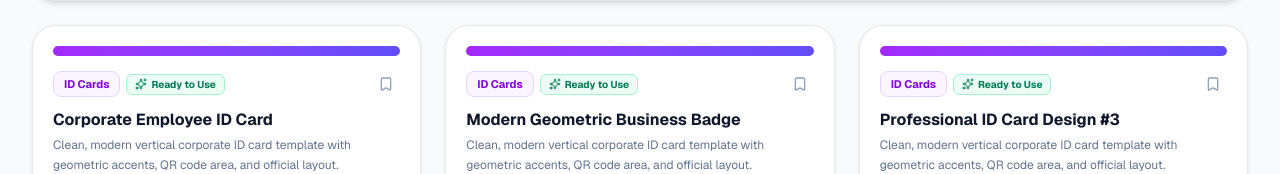
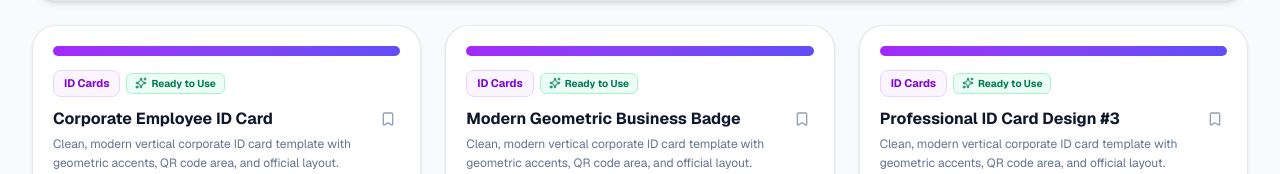
Before and after one commit to Ansar51214/ansar-tools, a Next.js app: page /tools/ai-prompts in a window 1280 px wide. Shown: the part 626-800 px from the top of the page. Built offline with nearby package versions, Linux system fonts and the light colour scheme; a web font is replaced by a local one.

Commit message:
Restore 12 legitimate Unsplash stock photo URLs and show favorite button on all prompt cards

```diff
--- a/src/app/tools/ai-prompts/page.tsx
+++ b/src/app/tools/ai-prompts/page.tsx
@@ -654,7 +654,6 @@ export default function AIPromptsGalleryPage() {
                               )}
                             </div>
 
-                            <div className="flex items-center gap-1">
                             {prompt.isCustom && (
                               <button
                                 onClick={(e) => handleDeleteCustomPrompt(prompt.id, e)}
@@ -664,18 +663,6 @@ export default function AIPromptsGalleryPage() {
                                 <Trash2 className="w-4 h-4" />
                               </button>
                             )}
-                              <button
-                                onClick={(e) => toggleFavorite(prompt.id, e)}
-                                className={`p-1.5 rounded-lg transition-colors ${
-                                  isFav
-                                    ? 'text-amber-500 bg-amber-50 hover:bg-amber-100'
-                                    : 'text-slate-400 hover:text-slate-600 hover:bg-slate-100'
-                                }`}
-                                title={isFav ? 'Remove from favorites' : 'Save to favorites'}
-                              >
-                                <Bookmark className={`w-4 h-4 ${isFav ? 'fill-amber-500' : ''}`} />
-                              </button>
-                            </div>
                           </div>
                         </>
                       )}
@@ -685,7 +672,6 @@ export default function AIPromptsGalleryPage() {
                         <h3 className="text-base font-bold text-slate-900 group-hover:text-fuchsia-600 transition-colors line-clamp-1">
                           {prompt.title}
                         </h3>
-                        {prompt.imageUrl && (
                         <button
                           onClick={(e) => toggleFavorite(prompt.id, e)}
                           className={`p-1 rounded-lg transition-colors flex-shrink-0 ${
@@ -697,7 +683,6 @@ export default function AIPromptsGalleryPage() {
                         >
                           <Bookmark className={`w-4 h-4 ${isFav ? 'fill-amber-500' : ''}`} />
                         </button>
-                        )}
                       </div>
 
                       <p className="text-xs text-slate-500 mb-3 line-clamp-2 leading-relaxed">
--- a/src/data/promptsData.ts
+++ b/src/data/promptsData.ts
@@ -1432,6 +1432,7 @@ Include essential clauses:
     description: 'Iconic flat geometric symbol with golden ratio balance, sleek typography, and scalable vector aesthetics on pure white background.',
     targetModels: ['Midjourney', 'Flux', 'DALL-E 3'],
     tags: ['Logo Design', 'Minimalist', 'Tech', 'SaaS', 'Vector', 'Flat Design'],
+    imageUrl: 'https://images.unsplash.com/photo-1618005182384-a83a8bd57fbe?w=600&auto=format&fit=crop&q=80',
     promptTemplate: `Minimalist modern vector logo design for [COMPANY_NAME], a [INDUSTRY_OR_NICHE] startup. The logo features a clean geometric icon representing [CORE_SYMBOLIC_CONCEPT], designed with mathematical golden ratio balance and sleek continuous lines. Color palette: [COLOR_PALETTE]. Flat vector graphic style, bold recognizable silhouette, Paul Rand and Dieter Rams aesthetic, isolated on a pure white background, no gradients, no photorealistic shading, clean typography below the icon reading "[COMPANY_NAME]", professional corporate branding --no realistic photo, mockup, 3d, shadows --ar 1:1 --v 6.1`,
     defaultVariables: {
       COMPANY_NAME: 'NexusAI',
@@ -1447,6 +1448,7 @@ Include essential clauses:
     description: 'Polished 3D gold or platinum metallic emblem with realistic bevels, specular reflections, and debossed texture on a matte black background.',
     targetModels: ['Midjourney', 'Flux', 'DALL-E 3'],
     tags: ['Logo Design', 'Luxury', '3D Metallic', 'Emblem', 'Gold Foil', 'Real Estate', 'Jewelry'],
+    imageUrl: 'https://images.unsplash.com/photo-1634017839464-5c339ebe3cb4?w=600&auto=format&fit=crop&q=80',
     promptTemplate: `High-end luxury 3D metallic logo emblem for [BRAND_NAME], an exclusive [LUXURY_INDUSTRY] brand. An ornate [CENTRAL_MOTIF] rendered in polished [METALLIC_FINISH] with subtle beveled chamfer edges, exquisite micro-reflections, and raytraced ambient lighting. The logo is debossed into a premium matte black textured linen card background. Clean elegant serif wordmark beneath reading "[BRAND_NAME]", 8K resolution, octane render style, ultra-premium corporate identity --ar 1:1 --v 6.1 --style raw`,
     defaultVariables: {
       BRAND_NAME: 'Aurelia Crown',
@@ -1462,6 +1464,7 @@ Include essential clauses:
     description: 'Sophisticated interlocking monogram initials with high-fashion luxury proportions inspired by Paris fashion houses.',
     targetModels: ['Midjourney', 'Flux', 'DALL-E 3'],
     tags: ['Logo Design', 'Monogram', 'Lettermark', 'Fashion', 'Typography', 'Minimalist'],
+    imageUrl: 'https://images.unsplash.com/photo-1607604276583-eef5d076aa5f?w=600&auto=format&fit=crop&q=80',
     promptTemplate: `Sophisticated interlocking monogram logo combining the letters "[INITIALS]" for [BRAND_NAME], a [BRAND_TYPE] brand. The letters intertwine with flawless geometric harmony, featuring hairline thin and bold contrast strokes in high-fashion editorial style (inspired by Yves Saint Laurent and Gucci). Minimalist monochrome aesthetic, rendered in [COLOR_ACCENT] on a solid [BACKGROUND_COLOR] backdrop. Razor-sharp vector vector lines, luxury symmetry, iconic fashion house lettermark --no clutter, no gradients --ar 1:1 --v 6.1`,
     defaultVariables: {
       INITIALS: 'VK',
@@ -1478,6 +1481,7 @@ Include essential clauses:
     description: 'Hand-crafted retro circular badge with curved typography, banner ribbons, established date, and artisan woodcut illustration.',
     targetModels: ['Midjourney', 'Flux', 'DALL-E 3'],
     tags: ['Logo Design', 'Vintage', 'Retro Badge', 'Coffee', 'Barber', 'Brewery', 'Hand-Drawn'],
+    imageUrl: 'https://images.unsplash.com/photo-1559825481-12a05cc00344?w=600&auto=format&fit=crop&q=80',
     promptTemplate: `Artisan vintage retro circular badge logo for "[BUSINESS_NAME]", an authentic [BUSINESS_TYPE] established in [ESTABLISHED_YEAR]. The emblem features a detailed hand-drawn [FOCAL_ILLUSTRATION] in traditional woodcut cross-hatch engraving style. Surrounding circular text arching over the top reads "[TOP_BANNER_TEXT]" and bottom ribbon banner reads "[ESTABLISHED_YEAR]". Earthy vintage color scheme: [COLOR_SCHEME]. Distressed texture, classic Americana slab-serif typography, screenprint aesthetic, isolated on an off-white aged paper background --ar 1:1 --v 6.1`,
     defaultVariables: {
       BUSINESS_NAME: 'Iron & Oak Roasters',
@@ -1494,6 +1498,7 @@ Include essential clauses:
     description: 'Futuristic continuous ribbon origami with flowing neon holographic gradients for AI, FinTech, and crypto platforms.',
     targetModels: ['Midjourney', 'Flux', 'DALL-E 3'],
     tags: ['Logo Design', 'Web3', 'AI', 'FinTech', 'Gradient', 'Futuristic', 'Crypto'],
+    imageUrl: 'https://images.unsplash.com/photo-1633167606207-d840b5070fc2?w=600&auto=format&fit=crop&q=80',
     promptTemplate: `Cutting-edge dynamic abstract logo for [TECH_VENTURE], a [TECH_CATEGORY] enterprise. The mark is a 3D isometric continuous origami ribbon twisting into an impossible [SHAPE_GEOMETRY], symbolizing infinite computing and connectivity. Smooth radiant gradient transition from [GRADIENT_START] to [GRADIENT_END] with soft outer luminescent cyber glow. Centered on a clean dark slate-950 backdrop, ultra-sharp vector rendering, futuristic sans-serif typography below, Silicon Valley tech brand identity --ar 1:1 --v 6.1`,
     defaultVariables: {
       TECH_VENTURE: 'Synapse Protocol',
@@ -1510,6 +1515,7 @@ Include essential clauses:
     description: 'Fierce, stylized illustrated mascot with bold vector stroke outlines, cel-shaded highlights, and dynamic sports typography.',
     targetModels: ['Midjourney', 'Flux', 'DALL-E 3'],
     tags: ['Logo Design', 'Mascot', 'Esports', 'Gaming', 'Character', 'Illustration'],
+    imageUrl: 'https://images.unsplash.com/photo-1563089145-599997674d42?w=600&auto=format&fit=crop&q=80',
     promptTemplate: `Fierce esports team mascot logo featuring an aggressive [MASCOT_CREATURE] with glowing eyes and razor-sharp geometric contours. High-contrast cel-shading with heavy black vector contour outlines, dramatic rim lighting in [ACCENT_NEON_COLOR], positioned inside a modern angular sports shield crest. Bold, angled sports display typography banner underneath reading "[TEAM_NAME]". Professional gaming franchise branding, vector sticker style, isolated on clean dark background, Twitch and esports tournament ready --ar 1:1 --v 6.1`,
     defaultVariables: {
       MASCOT_CREATURE: 'cybernetic mechanized white tiger baring teeth',
@@ -1524,6 +1530,7 @@ Include essential clauses:
     description: 'Ingenious dual-meaning silhouette where the negative space inside the primary symbol forms a secondary hidden icon.',
     targetModels: ['Midjourney', 'Flux', 'DALL-E 3'],
     tags: ['Logo Design', 'Negative Space', 'Clever', 'Minimalist', 'Creative Agency'],
+    imageUrl: 'https://images.unsplash.com/photo-1626785774573-4b799315345d?w=600&auto=format&fit=crop&q=80',
     promptTemplate: `Award-winning conceptual minimalist logo utilizing negative space for [BRAND_NAME], a [INDUSTRY_DESCRIPTION] firm. The outer silhouette depicts [PRIMARY_SYMBOL], while the negative white space inside cleverly and seamlessly reveals [HIDDEN_SECONDARY_SYMBOL]. Pure two-tone color palette using [TWO_TONE_COLORS]. Brilliant visual pun, highly memorable, Swiss design discipline, crisp vector outlines on solid background, no gradients, no photorealism --ar 1:1 --v 6.1`,
     defaultVariables: {
       BRAND_NAME: 'Horizon Logistics & Air Cargo',
@@ -1540,6 +1547,7 @@ Include essential clauses:
     description: 'Delicate hand-drawn botanical line art with soft pastel watercolor splash wash and gold foil leaf accents for wellness & spas.',
     targetModels: ['Midjourney', 'Flux', 'DALL-E 3'],
     tags: ['Logo Design', 'Botanical', 'Watercolor', 'Spa', 'Skincare', 'Beauty', 'Organic'],
+    imageUrl: 'https://images.unsplash.com/photo-1579783902614-a3fb3927b675?w=600&auto=format&fit=crop&q=80',
     promptTemplate: `Delicate organic botanical logo emblem for [SPA_OR_BRAND_NAME], an all-natural [WELLNESS_NICHE] brand. Features fine single-needle line art illustration of [PLANT_OR_FLOWER_ELEMENTS], enveloped by a soft translucent watercolor splash wash in [WATERCOLOR_TONES] with subtle metallic gold foil splatters. Elegant modern calligraphy script for the brand name, luxurious Zen atmosphere, clean off-white textured cotton paper background, feminine aesthetic, organic skincare packaging ready --ar 1:1 --v 6.1`,
     defaultVariables: {
       SPA_OR_BRAND_NAME: 'Verdant Glow Naturals',
@@ -1555,6 +1563,7 @@ Include essential clauses:
     description: 'Majestic classical heraldry crest with dual rampant lions, royal crown, filigree shield, and Latin ribbon for law & elite heritage.',
     targetModels: ['Midjourney', 'Flux', 'DALL-E 3'],
     tags: ['Logo Design', 'Royal Crest', 'Coat of Arms', 'Law Firm', 'Heritage', 'Luxury'],
+    imageUrl: 'https://images.unsplash.com/photo-1618005198919-d3d4b5a92ead?w=600&auto=format&fit=crop&q=80',
     promptTemplate: `Majestic classical heraldic coat of arms crest logo for [INSTITUTION_OR_FIRM], a distinguished [HERITAGE_SECTOR]. The crest features an ornate baroque shield with [SHIELD_CENTRAL_EMBLEM], flanked by [SUPPORTERS_ANIMALS] standing rampant on an acanthus leaf pedestal. Crowned with an antique royal coronet at the top and a flowing parchment ribbon banner at the base inscribed with the motto "[MOTTO_TEXT]". Rendered in [COLOR_THEME] with intricate hand-engraved line details, stately institutional prestige --ar 1:1 --v 6.1`,
     defaultVariables: {
       INSTITUTION_OR_FIRM: 'Sterling & Kensington Chambers',
@@ -1572,6 +1581,7 @@ Include essential clauses:
     description: 'Ultra-modern single continuous line stroke forming geometric architectural silhouettes and structural luxury towers.',
     targetModels: ['Midjourney', 'Flux', 'DALL-E 3'],
     tags: ['Logo Design', 'Monoline', 'Architecture', 'Real Estate', 'Minimalist', 'Line Art'],
+    imageUrl: 'https://images.unsplash.com/photo-1600585154340-be6161a56a0c?w=600&auto=format&fit=crop&q=80',
     promptTemplate: `Ultra-modern continuous monoline vector logo for [DEVELOPER_NAME], an elite [REAL_ESTATE_NICHE] firm. Designed using a single, uninterrupted uniform stroke width line that flows to form [ARCHITECTURAL_SILHOUETTE]. Perfect geometric angles, spacious kerning, accompanied by a clean geometric sans-serif wordmark reading "[DEVELOPER_NAME]". Rendered in [LINE_COLOR] on a clean [BG_COLOR] backdrop. Architectural drafting precision, Scandinavian minimalism, luxury property branding --ar 1:1 --v 6.1`,
     defaultVariables: {
       DEVELOPER_NAME: 'Vanguard Skyline Developments',
@@ -1588,6 +1598,7 @@ Include essential clauses:
     description: 'Charming modern bistro badge combining vintage cutlery, artisanal flame, and warm appetizing culinary aesthetics.',
     targetModels: ['Midjourney', 'Flux', 'DALL-E 3'],
     tags: ['Logo Design', 'Restaurant', 'Food', 'Cafe', 'Bakery', 'Culinary', 'Artisan'],
+    imageUrl: 'https://images.unsplash.com/photo-1555396273-367ea4eb4db5?w=600&auto=format&fit=crop&q=80',
     promptTemplate: `Charming artisan culinary logo badge for [RESTAURANT_NAME], a [CULINARY_SPECIALTY] bistro. The emblem features a hand-crafted illustration of [KITCHEN_OR_FOOD_ELEMENTS] with warm woodcut linework, enclosed in a rustic circular stamp with delicate wheat sheaf borders. Warm appetizing color palette: [APPETIZING_COLORS]. Nostalgic yet contemporary gastronomy branding, custom hand-lettered bold typography, vector format on clean parchment background --ar 1:1 --v 6.1`,
     defaultVariables: {
       RESTAURANT_NAME: 'The Hearth & Crust Bakehouse',
@@ -1603,6 +1614,7 @@ Include essential clauses:
     description: 'Bold custom brand wordmark with unique character ligatures, stylized letter cutouts, and distinctive modern kerning.',
     targetModels: ['Midjourney', 'Flux', 'ChatGPT', 'Claude'],
     tags: ['Logo Design', 'Wordmark', 'Typography', 'Branding', 'Custom Font', 'Modern'],
+    imageUrl: 'https://images.unsplash.com/photo-1509198397868-475647b2a1e5?w=600&auto=format&fit=crop&q=80',
     promptTemplate: `Custom modern typographic logo wordmark for "[BRAND_TEXT]", a modern [PRODUCT_OR_LIFESTYLE] company. The wordmark features custom designed bold geometric letterforms with distinctive creative ligatures between [LIGATURE_PAIR]. A subtle negative space or geometric angle in the letter [SPECIAL_LETTER_FEATURE] gives the mark an unmistakable signature look. High-contrast palette: [PALETTE_CHOICE]. Perfectly balanced optical kerning, avant-garde editorial branding, scalable from app favicon to billboard --ar 1:1 --v 6.1`,
     defaultVariables: {
       BRAND_TEXT: 'LUMINA',
```
Lines whose indentation alone changed are shown as unchanged.
